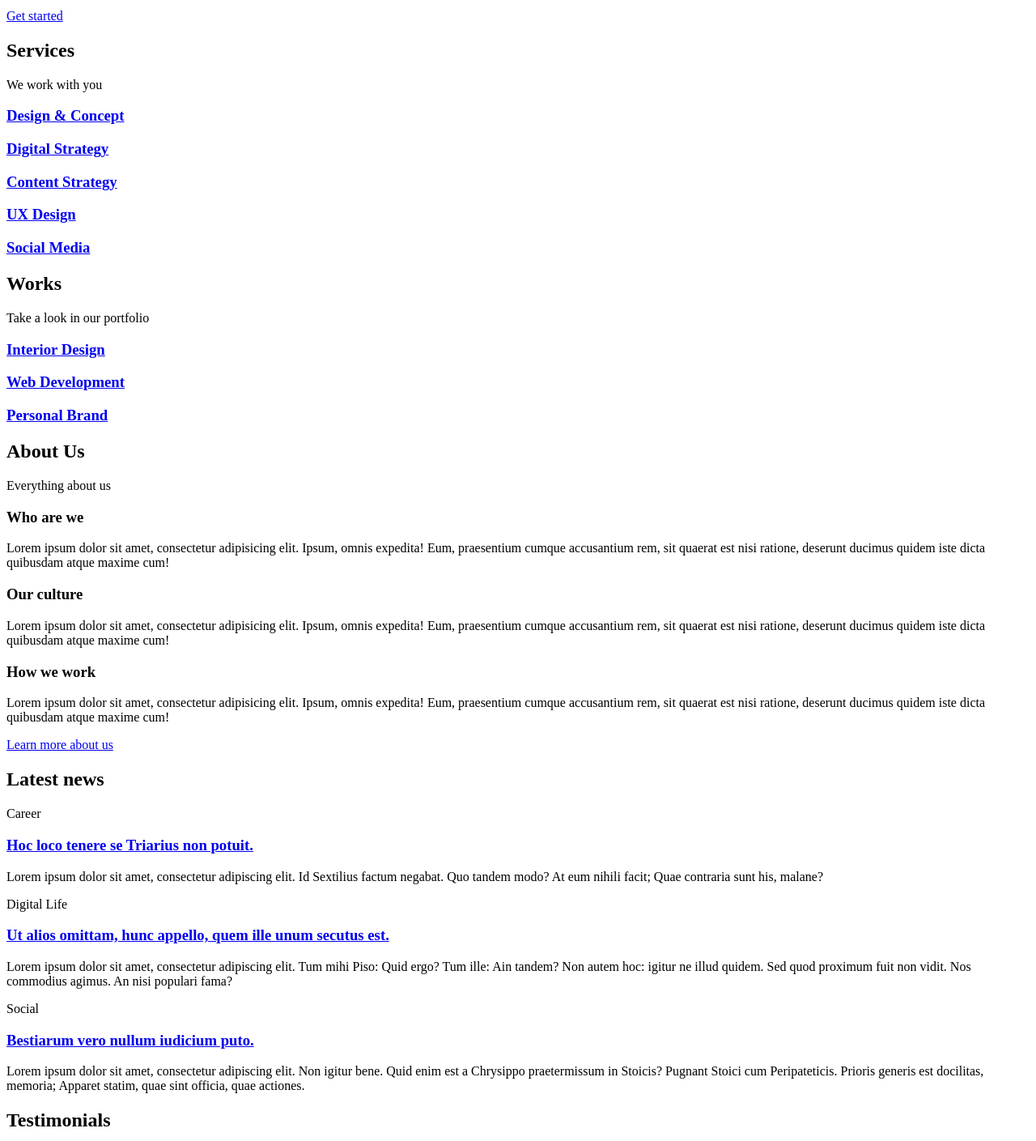
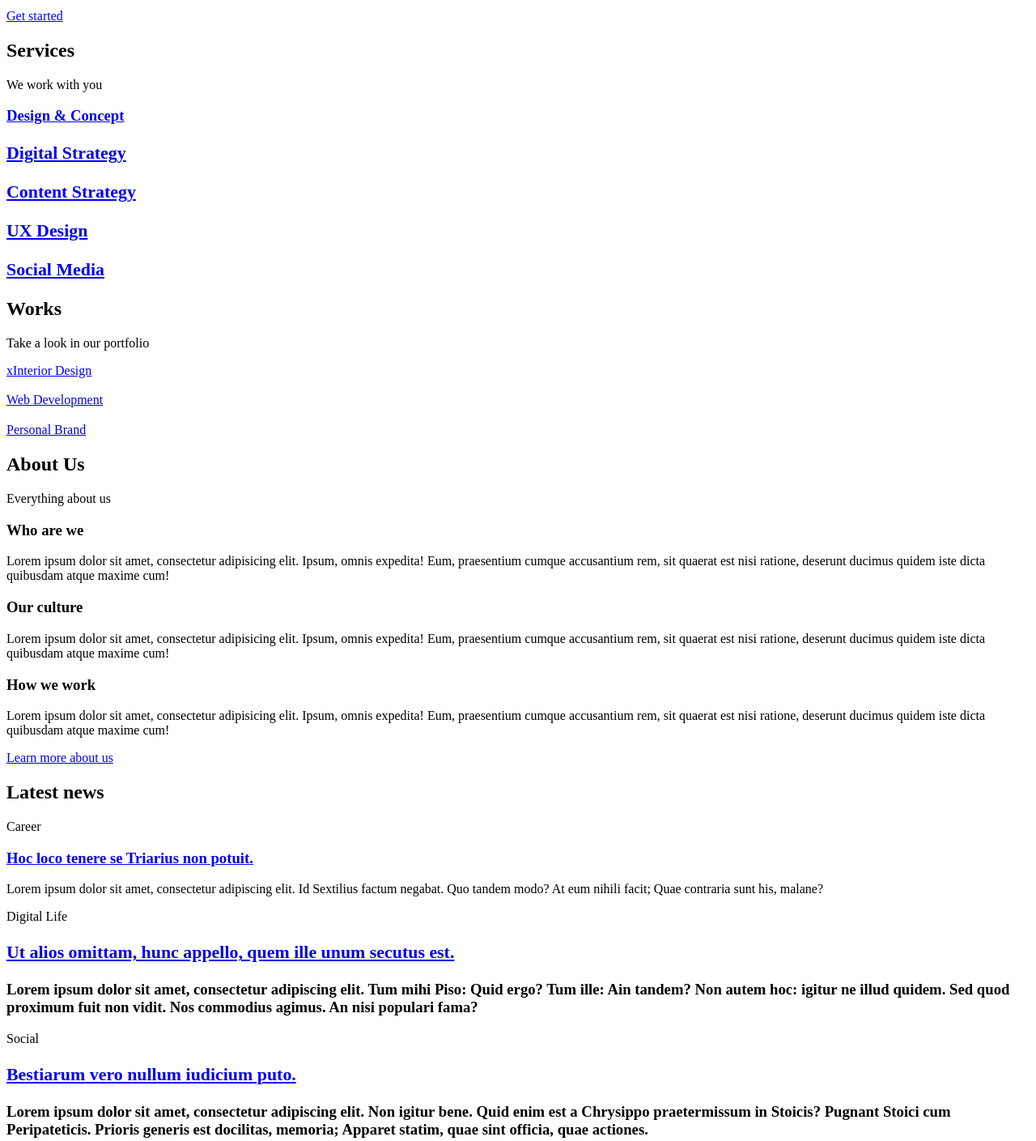
Before and after one commit to PilarPinto/holbertonschool-web_front_end, a plain HTML site: page 0x00-html_advanced/23-index.html in a window 1280 px wide. Shown: the part 160-1569 px from the top of the page at 81% size. Drawn offline with Linux system fonts and the light colour scheme.

Commit message:
[Feature]:Button?

```diff
--- a/0x00-html_advanced/23-index.html
+++ b/0x00-html_advanced/23-index.html
@@ -47,11 +47,11 @@
 	    <p>We work with you</p>
 	  </header>
 	  <div>
-	    <a href="#"><h3>Design & Concept</h3></a>
-	    <a href="#"><h3>Digital Strategy</h3></a>
-	    <a href="#"><h3>Content Strategy</h3></a>
-	    <a href="#"><h3>UX Design</h3></a>
-	    <a href="#"><h3>Social Media</h3></a>
+	    <h3><a href="#">Design & Concept</a></h3>
+	    <h3><a href="#"><h3>Digital Strategy</a></h3>
+	      <h3><a href="#"><h3>Content Strategy</a> </h3>
+		<h3><a href="#"><h3>UX Design</a></h3>
+		  <h3><a href="#"><h3>Social Media</a></h3>
 	  </div>
 	</div>
       </section>
@@ -64,13 +64,13 @@
 	  </header>
 	  <div>
 	    <article>
-	      <a href="#"><h3>Interior Design</h3></a>
+      </h3><a href="#">xInterior Design</a></h3>
       </article>
       <article>
-	      <a href="#"><h3>Web Development</h3></a>
+	<h3></h3><a href="#">Web Development</a></h3>
       </article>
       <article>
-	      <a href="#"><h3>Personal Brand</h3></a>
+	<h3></h3><a href="#">Personal Brand</a></h3>
       </article>
       </div>
       </div>
@@ -100,17 +100,17 @@
 	  <div>
 	    <article>
 	      <p>Career</p>
-	      <a href="#"><h3>Hoc loco tenere se Triarius non potuit.</h3></a>
+	      <h3><a href="#">Hoc loco tenere se Triarius non potuit.</a></h3>
 	      <p>Lorem ipsum dolor sit amet, consectetur adipiscing elit. Id Sextilius factum negabat. Quo tandem modo? At eum nihili facit; Quae contraria sunt his, malane?</p>
 	    </article>
 	    <article>
 	      <p>Digital Life</p>
-	      <a href="#"><h3>Ut alios omittam, hunc appello, quem ille unum secutus est.</h3></a>
+	      <h3><a href="#"><h3>Ut alios omittam, hunc appello, quem ille unum secutus est.</a></h3>
 		<p>Lorem ipsum dolor sit amet, consectetur adipiscing elit. Tum mihi Piso: Quid ergo? Tum ille: Ain tandem? Non autem hoc: igitur ne illud quidem. Sed quod proximum fuit non vidit. Nos commodius agimus. An nisi populari fama?</p>
 	    </article>
 	    <article>
 	      <p>Social</p>
-	      <a href="#"><h3>Bestiarum vero nullum iudicium puto.</h3></a>
+	      <h3><a href="#"><h3>Bestiarum vero nullum iudicium puto.</a></h3>
 		<p>Lorem ipsum dolor sit amet, consectetur adipiscing elit. Non igitur bene. Quid enim est a Chrysippo praetermissum in Stoicis? Pugnant Stoici cum Peripateticis. Prioris generis est docilitas, memoria; Apparet statim, quae sint officia, quae actiones.</p>
 	    </article>
 	  </div>
```
Lines whose indentation alone changed are shown as unchanged.
